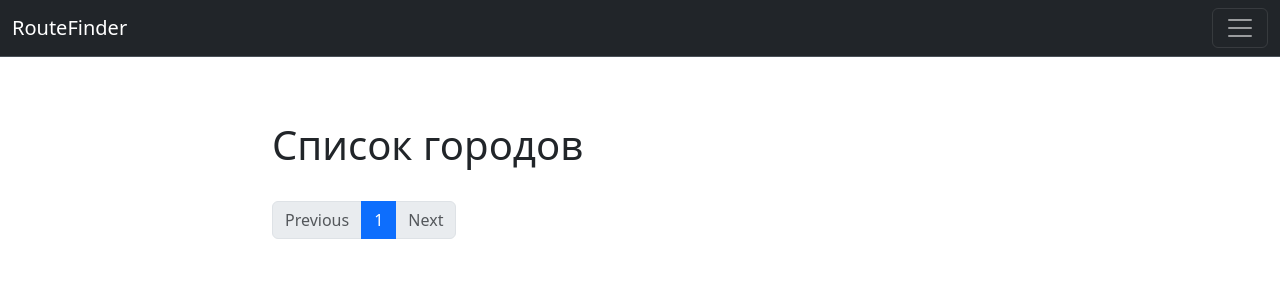
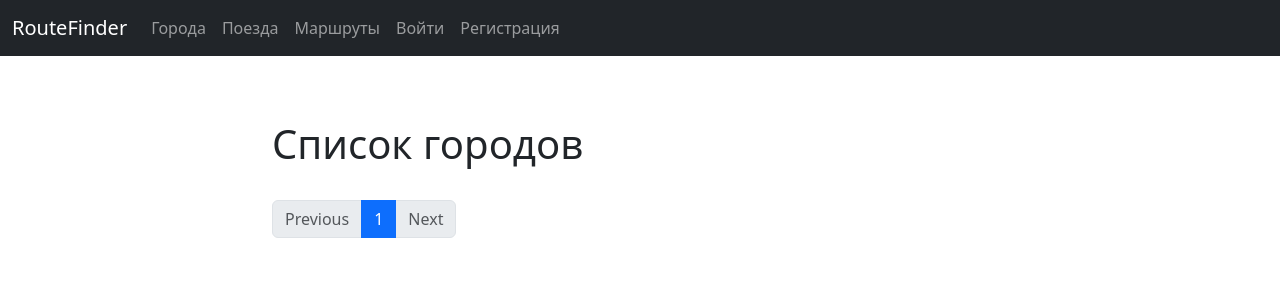
Before and after one commit to RuslanGafurov/RouteFinder, a Django app: page /cities/ in a window 1280 px wide. Shown: the top 300 px of the page. Run offline with Django 4.2, Linux system fonts and the light colour scheme; data that the repository does not hold is empty; some libraries are stand-ins or nearby versions.

Commit message:
Added profile link

```diff
--- a/templates/base.html
+++ b/templates/base.html
@@ -7,20 +7,22 @@
 
         <title>{% block title %}{% endblock title %}</title>
 
-        <link href="https://cdn.jsdelivr.net/npm/bootstrap@5.3.0/dist/css/bootstrap.min.css" rel="stylesheet" integrity="sha384-9ndCyUaIbzAi2FUVXJi0CjmCapSmO7SnpJef0486qhLnuZ2cdeRhO02iuK6FUUVM" crossorigin="anonymous">
+        <link href="https://cdn.jsdelivr.net/npm/bootstrap@5.3.1/dist/css/bootstrap.min.css" rel="stylesheet" integrity="sha384-4bw+/aepP/YC94hEpVNVgiZdgIC5+VKNBQNGCHeKRQN+PtmoHDEXuppvnDJzQIu9" crossorigin="anonymous">
         <link href="https://cdn.jsdelivr.net/npm/select2@4.1.0-rc.0/dist/css/select2.min.css" rel="stylesheet" />
+
     </head>
+
     <body>
 
         <!-- Navbar -->
-        <nav class="navbar bg-dark border-bottom border-bottom-dark" data-bs-theme="dark">
+        <nav class="navbar bg-dark navbar-expand-lg border-bottom-dark" data-bs-theme="dark">
             <div class="container-fluid">
                 <a class="navbar-brand" href="{% url 'home' %}">RouteFinder</a>
                 <button class="navbar-toggler" type="button" data-bs-toggle="collapse" data-bs-target="#navbarNavDropdown" aria-controls="navbarNavDropdown" aria-expanded="false" aria-label="Toggle navigation">
                     <span class="navbar-toggler-icon"></span>
                 </button>
                 <div class="collapse navbar-collapse" id="navbarNavDropdown">
-                <ul class="navbar-nav">
+                    <ul class="nav navbar-nav">
                         <li class="nav-item">
                             <a class="nav-link" href="{% url 'cities:list' %}">Города</a>
                         </li>
@@ -30,29 +32,21 @@
                         <li class="nav-item">
                             <a class="nav-link" href="{% url 'routes:list' %}">Маршруты</a>
                         </li>
-                    <li class="nav-item dropdown">
-                        <a class="nav-link dropdown-toggle" href="#" role="button" data-bs-toggle="dropdown" aria-expanded="false">
-                            Dropdown link
-                        </a>
-                        <ul class="dropdown-menu">
-                            <li><a class="dropdown-item" href="#">Action</a></li>
-                            <li><a class="dropdown-item" href="#">Another action</a></li>
-                            <li><a class="dropdown-item" href="#">Something else here</a></li>
-                        </ul>
-                    </li>
                             {% if user.is_authenticated %}
                                 <li class="nav-item">
                                     <a class="nav-link" href="{% url 'accounts:logout' %}">Выйти</a>
+                                </li>
+                                <li class="nav-item">
+                                    <a class="nav-link" href="{% url 'accounts:profile' user.id %}">Профиль</a>
                                 </li>
                             {% else %}
                                 <li class="nav-item">
                                     <a class="nav-link" href="{% url 'accounts:login' %}">Войти</a>
                                 </li>
                                 <li class="nav-item">
-                            <a class="nav-link" href="{% url 'accounts:register' %}">Регистрация</a>
+                                    <a class="nav-link" href="{% url 'accounts:registration' %}">Регистрация</a>
                                 </li>
                         {% endif %}
-
                     </ul>
                 </div>
             </div>
```
Lines whose indentation alone changed are shown as unchanged.
